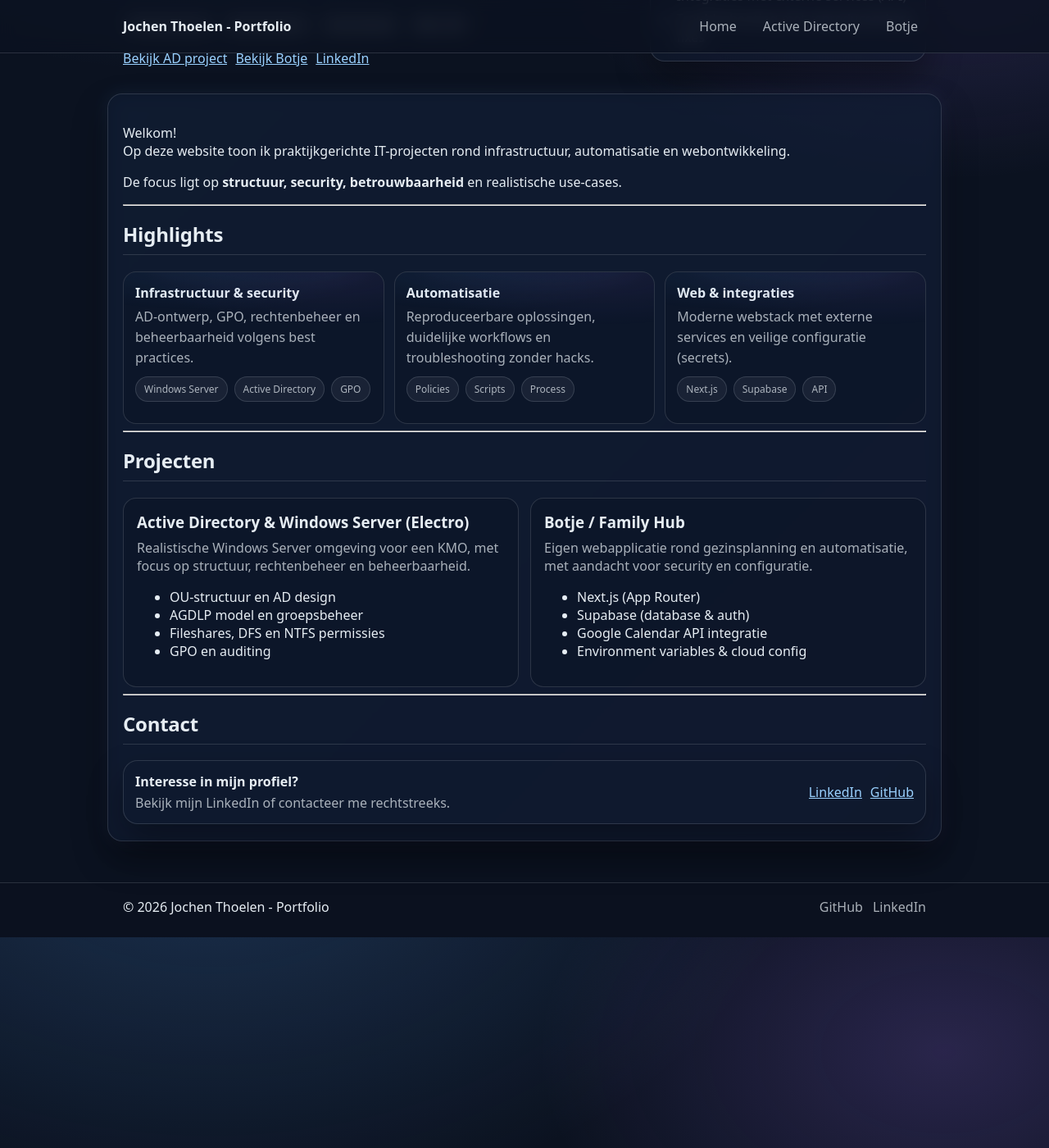
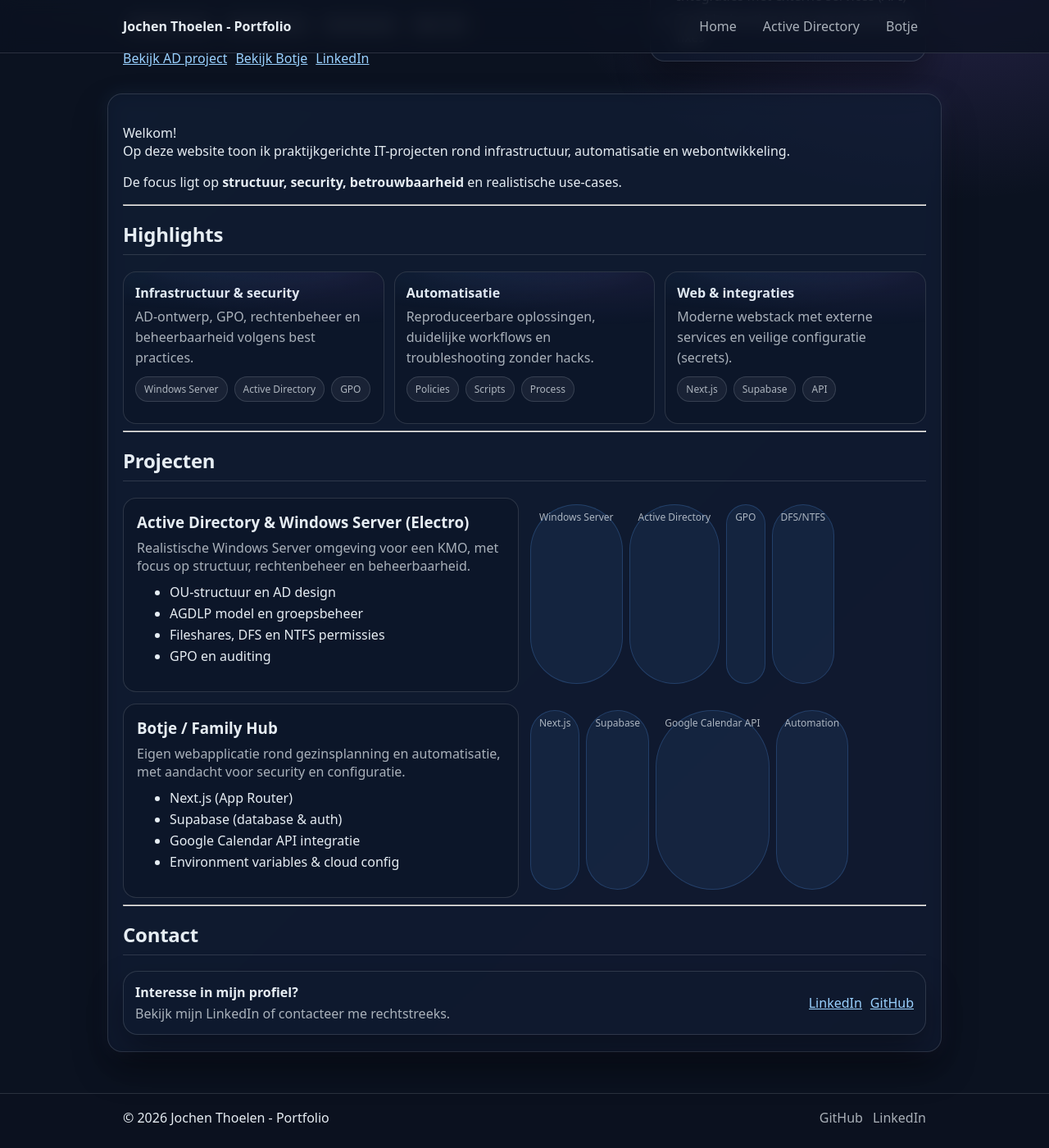
Before and after one commit to Xantar-86/jochen-thoelen.github.io, a Jekyll site: the page built from index.md, in a window 1280 px wide and 1400 px high, scrolled down 250 px. Shown: the whole window at 82% size. Built offline with Jekyll 4.4.1, drawn with Linux system fonts in a browser that asks for light colours.

Commit message:
Fancy upgrades: badges, scroll reveal, screenshot grids

```diff
--- a/_layouts/default.html
+++ b/_layouts/default.html
@@ -6,6 +6,7 @@
     <title>{% if page.title %}{{ page.title }} | {% endif %}{{ site.title }}</title>
     <link rel="stylesheet" href="{{ '/assets/main.css' | relative_url }}">
   </head>
+  <script defer src="{{ '/assets/site.js' | relative_url }}"></script>
   <body class="{% if page.url == '/' %}theme-home{% else %}theme-page{% endif %}">
     <header class="site-header">
       <div class="container header-inner">
--- a/assets/main.scss
+++ b/assets/main.scss
@@ -436,3 +436,88 @@
   gap: 10px;
   flex-wrap: wrap;
 }
+/* Reveal animations (subtle) */
+.reveal {
+  opacity: 0;
+  transform: translateY(10px);
+  transition: opacity 260ms ease, transform 260ms ease;
+}
+
+.reveal.in-view {
+  opacity: 1;
+  transform: translateY(0);
+}
+
+@media (prefers-reduced-motion: reduce) {
+  .reveal {
+    opacity: 1;
+    transform: none;
+    transition: none;
+  }
+}
+
+/* Badges */
+.badge-row {
+  display: flex;
+  flex-wrap: wrap;
+  gap: 8px;
+  margin: 8px 0 10px 0;
+}
+
+.badge {
+  display: inline-block;
+  padding: 6px 10px;
+  border-radius: 999px;
+  border: 1px solid var(--line);
+  background: rgba(230, 237, 243, 0.06);
+  color: var(--muted);
+  font-size: 12px;
+}
+
+body.theme-home .badge {
+  background: rgba(88, 166, 255, 0.08);
+  border-color: rgba(88, 166, 255, 0.22);
+}
+
+/* Screenshot grid */
+.shot-grid {
+  display: grid;
+  grid-template-columns: 1fr;
+  gap: 12px;
+  margin-top: 12px;
+}
+
+@media (min-width: 820px) {
+  .shot-grid {
+    grid-template-columns: 1fr 1fr;
+  }
+}
+
+.shot {
+  border: 1px solid var(--line);
+  border-radius: 16px;
+  overflow: hidden;
+  background: rgba(11, 18, 32, 0.35);
+}
+
+.shot img {
+  width: 100%;
+  height: auto;
+  display: block;
+}
+
+.shot figcaption {
+  padding: 10px 12px;
+  color: var(--muted);
+  font-size: 13px;
+  line-height: 1.45;
+}
+
+/* Make cards feel more premium */
+.card ul {
+  margin-top: 8px;
+}
+
+.card li {
+  margin: 4px 0;
+}
--- /dev/null
+++ b/assets/site.js
@@ -0,0 +1,40 @@
+(function () {
+  function ready(fn) {
+    if (document.readyState !== "loading") fn();
+    else document.addEventListener("DOMContentLoaded", fn);
+  }
+
+  ready(function () {
+    var items = document.querySelectorAll(".reveal");
+    if (!items.length) return;
+
+    helpsReducedMotion(items);
+
+    if (!("IntersectionObserver" in window)) {
+      // Fallback: show everything
+      for (var i = 0; i < items.length; i++) items[i].classList.add("in-view");
+      return;
+    }
+
+    var io = new IntersectionObserver(
+      function (entries) {
+        for (var i = 0; i < entries.length; i++) {
+          if (entries[i].isIntersecting) {
+            entries[i].target.classList.add("in-view");
+            io.unobserve(entries[i].target);
+          }
+        }
+      },
+      { threshold: 0.12 }
+    );
+
+    for (var j = 0; j < items.length; j++) io.observe(items[j]);
+  });
+
+  function helpsReducedMotion(items) {
+    var mq = window.matchMedia && window.matchMedia("(prefers-reduced-motion: reduce)");
+    if (mq && mq.matches) {
+      for (var i = 0; i < items.length; i++) items[i].classList.add("in-view");
+    }
+  }
+})();
--- a/index.md
+++ b/index.md
@@ -12,7 +12,7 @@
 ## Highlights
 
 <div class="feature-grid">
-  <div class="feature">
+  <div class="feature reveal">
     <div class="feature-title">Infrastructuur &amp; security</div>
     <div class="feature-text">AD-ontwerp, GPO, rechtenbeheer en beheerbaarheid volgens best practices.</div>
     <div class="pill-row">
@@ -22,7 +22,7 @@
     </div>
   </div>
 
-  <div class="feature">
+  <div class="feature reveal">
     <div class="feature-title">Automatisatie</div>
     <div class="feature-text">Reproduceerbare oplossingen, duidelijke workflows en troubleshooting zonder hacks.</div>
     <div class="pill-row">
@@ -32,7 +32,7 @@
     </div>
   </div>
 
-  <div class="feature">
+  <div class="feature reveal">
     <div class="feature-title">Web &amp; integraties</div>
     <div class="feature-text">Moderne webstack met externe services en veilige configuratie (secrets).</div>
     <div class="pill-row">
@@ -47,7 +47,7 @@
 
 ## Projecten
 
-<div class="card-grid">
+<div class="card-grid reveal">
   <a class="card" href="/jochen-thoelen.github.io/ad-electro/">
     <h3>Active Directory &amp; Windows Server (Electro)</h3>
     <p class="muted">
@@ -60,6 +60,12 @@
       <li>GPO en auditing</li>
     </ul>
   </a>
+<div class="badge-row">
+  <span class="badge">Windows Server</span>
+  <span class="badge">Active Directory</span>
+  <span class="badge">GPO</span>
+  <span class="badge">DFS/NTFS</span>
+</div>
 
   <a class="card" href="/jochen-thoelen.github.io/botje-familyhub/">
     <h3>Botje / Family Hub</h3>
@@ -73,13 +79,19 @@
       <li>Environment variables &amp; cloud config</li>
     </ul>
   </a>
+  <div class="badge-row">
+  <span class="badge">Next.js</span>
+  <span class="badge">Supabase</span>
+  <span class="badge">Google Calendar API</span>
+  <span class="badge">Automation</span>
+</div>
 </div>
 
 ---
 
 ## Contact
 
-<div class="cta-box">
+<div class="cta-box reveal">
   <div class="cta-left">
     <div class="cta-title">Interesse in mijn profiel?</div>
     <div class="cta-text">Bekijk mijn LinkedIn of contacteer me rechtstreeks.</div>
```
Also changed, not shown: ad-electro/index.md (+15 -0 lines), botje-familyhub/index.md (+15 -0 lines).
